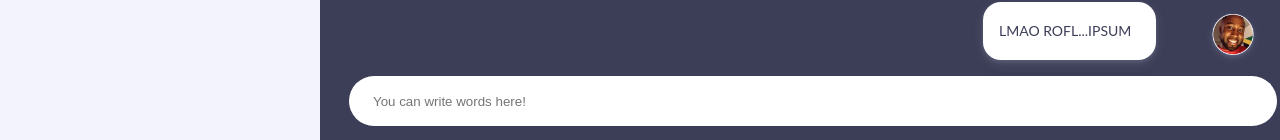
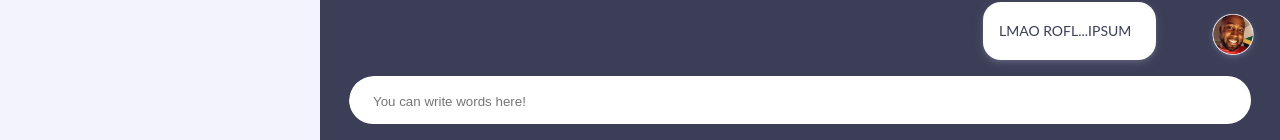
Before and after one commit to sklinkusch/nice-chat, a React (Create React App) app: page / in a window 1280 px wide. Shown: the part 657-797 px from the top of the page. Built offline with nearby package versions, Linux system fonts and the light colour scheme.

Commit message:
adjusted margin of input field

```diff
--- a/src/App.css
+++ b/src/App.css
@@ -84,6 +84,7 @@
   margin-bottom: 19px;
   height: 48px;
   border-radius: 30px;
+  overflow: hidden;
 }
 
 .inputfield input {
@@ -91,6 +92,7 @@
   height: 100%;
   border-radius: 30px;
   padding-left: 24px;
+  padding-right: 24px;
   border: none;
 }
 
```
